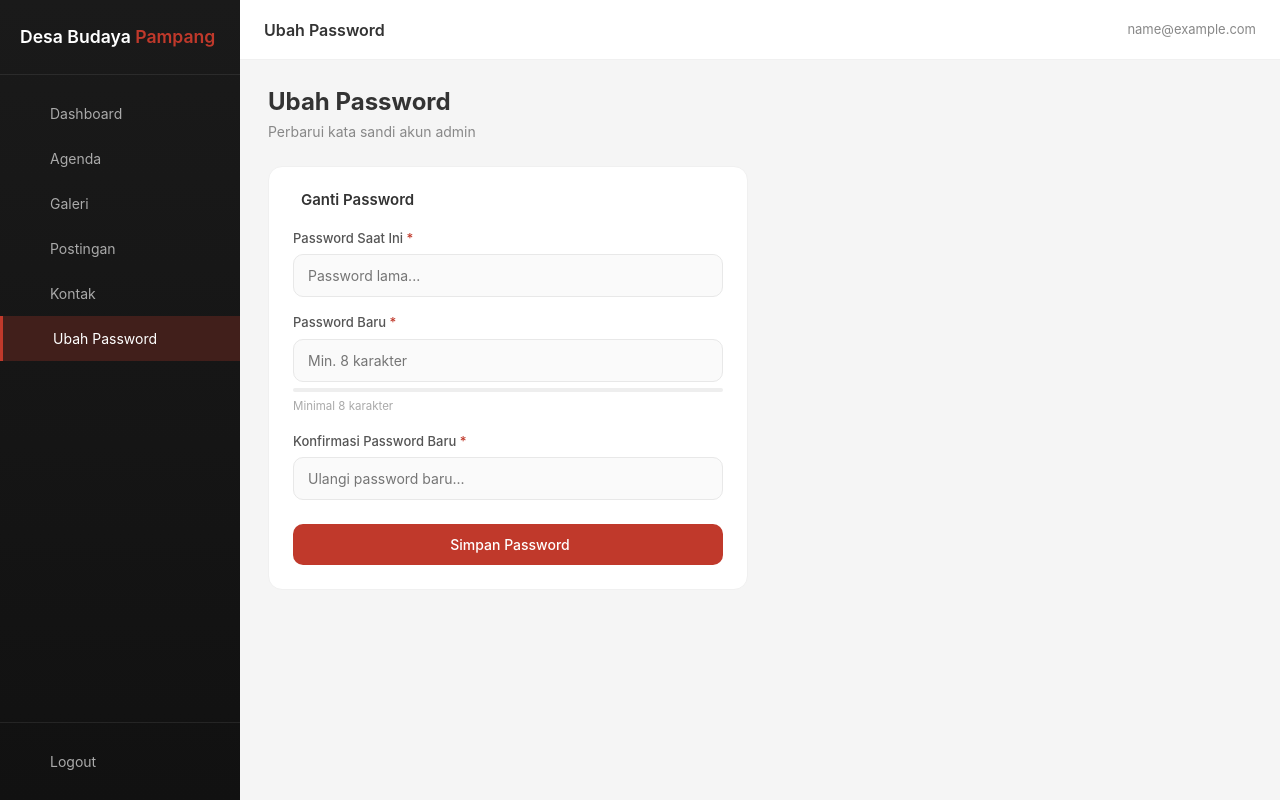
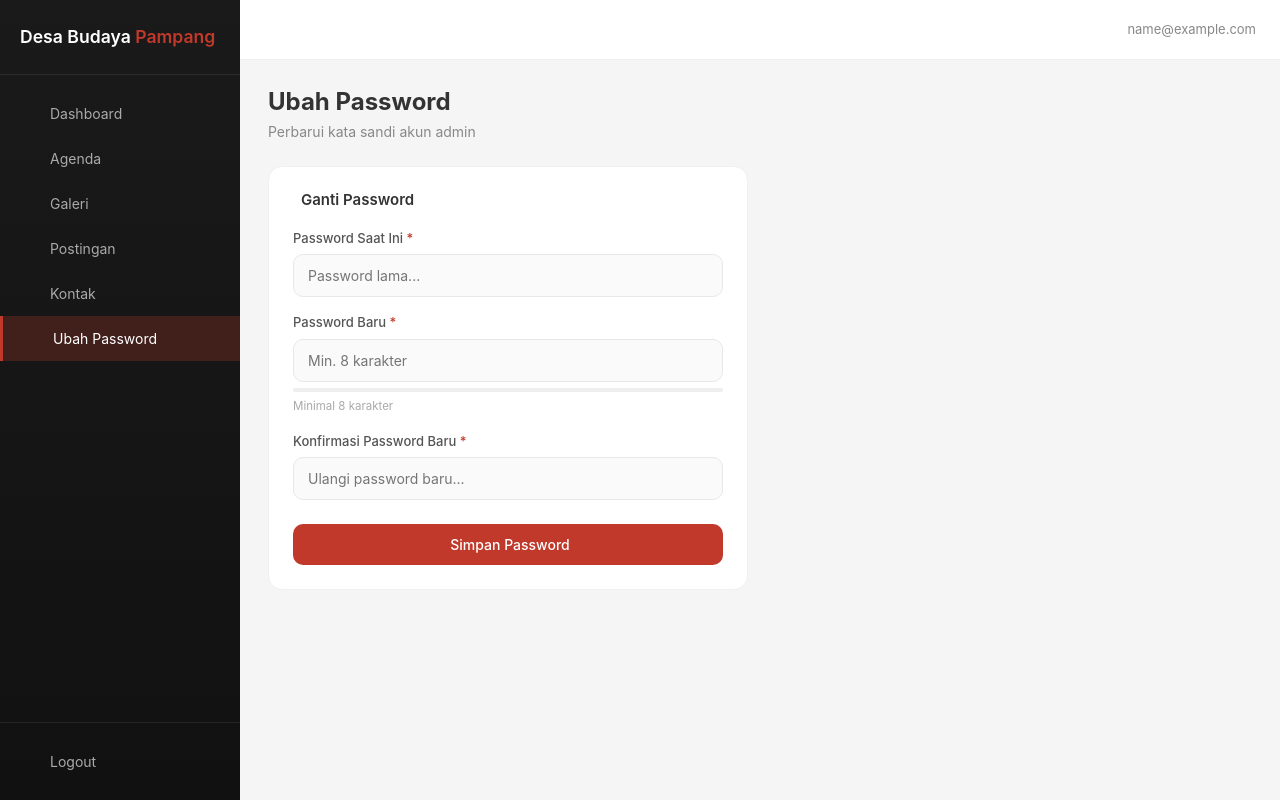
Before and after one commit to Pecatpecut/Desa-Wisata-Budaya-Pampang, a PHP site: page /admin/password in a window 1280 px wide. Run offline with PHP 8.4, Linux system fonts and the light colour scheme; the visitor is signed in with stand-in values (Sample User, id 1); some libraries are stand-ins or nearby versions; some web fonts are replaced.

Commit message:
Update password.php

```diff
--- a/app/views/admin/password.php
+++ b/app/views/admin/password.php
@@ -1,5 +1,4 @@
 <?php
-$pageTitle = 'Ubah Password';
 $active    = 'password';
 require ROOT . '/app/views/admin/partials/header.php';
 ?>
```
